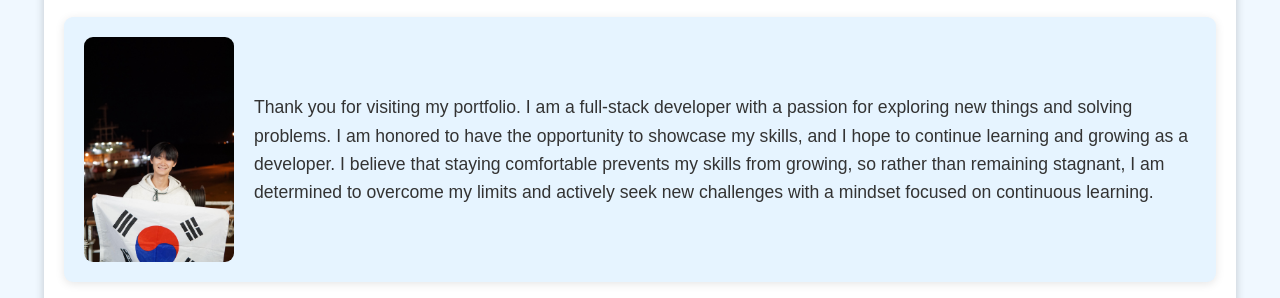
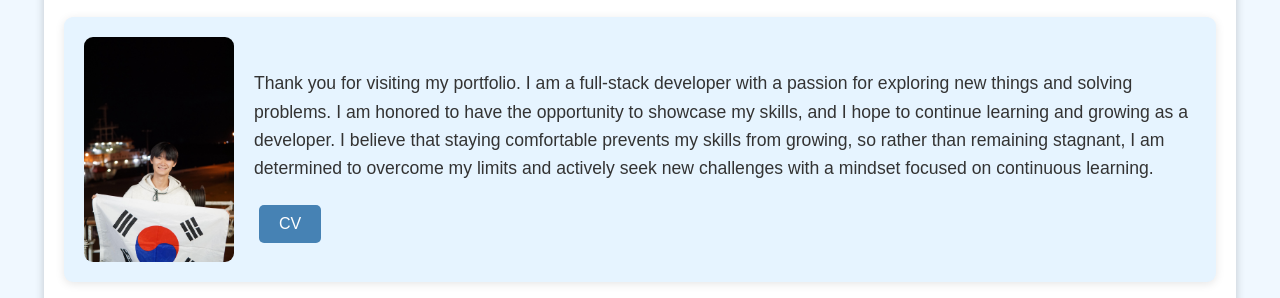
Before and after one commit to hyunsoo-an/hank-portfolio, a plain HTML site: page index.html in a window 1280 px wide. Shown: the part 222-520 px from the top of the page. Drawn offline with Linux system fonts and the light colour scheme.

Commit message:
added CV

```diff
--- a/index.html
+++ b/index.html
@@ -20,16 +20,21 @@
           <h1>About Me</h1>
           <div class="about-me">
             <img src="resource/image.JPG" alt="hyunsoo image" />
-            <p>
-              Thank you for visiting my portfolio. I am a full-stack developer
-              with a passion for exploring new things and solving problems. I am
-              honored to have the opportunity to showcase my skills, and I hope
-              to continue learning and growing as a developer. I believe that
-              staying comfortable prevents my skills from growing, so rather
-              than remaining stagnant, I am determined to overcome my limits and
-              actively seek new challenges with a mindset focused on continuous
-              learning.
-            </p>
+            <div>
+              <p>
+                Thank you for visiting my portfolio. I am a full-stack developer
+                with a passion for exploring new things and solving problems. I
+                am honored to have the opportunity to showcase my skills, and I
+                hope to continue learning and growing as a developer. I believe
+                that staying comfortable prevents my skills from growing, so
+                rather than remaining stagnant, I am determined to overcome my
+                limits and actively seek new challenges with a mindset focused
+                on continuous learning.
+              </p>
+              <a class="button" href="resource/Hank-CV.pdf" target="_blank"
+                >CV</a
+              >
+            </div>
           </div>
         </div>
 
```
Also changed, not shown: 1 other file.
